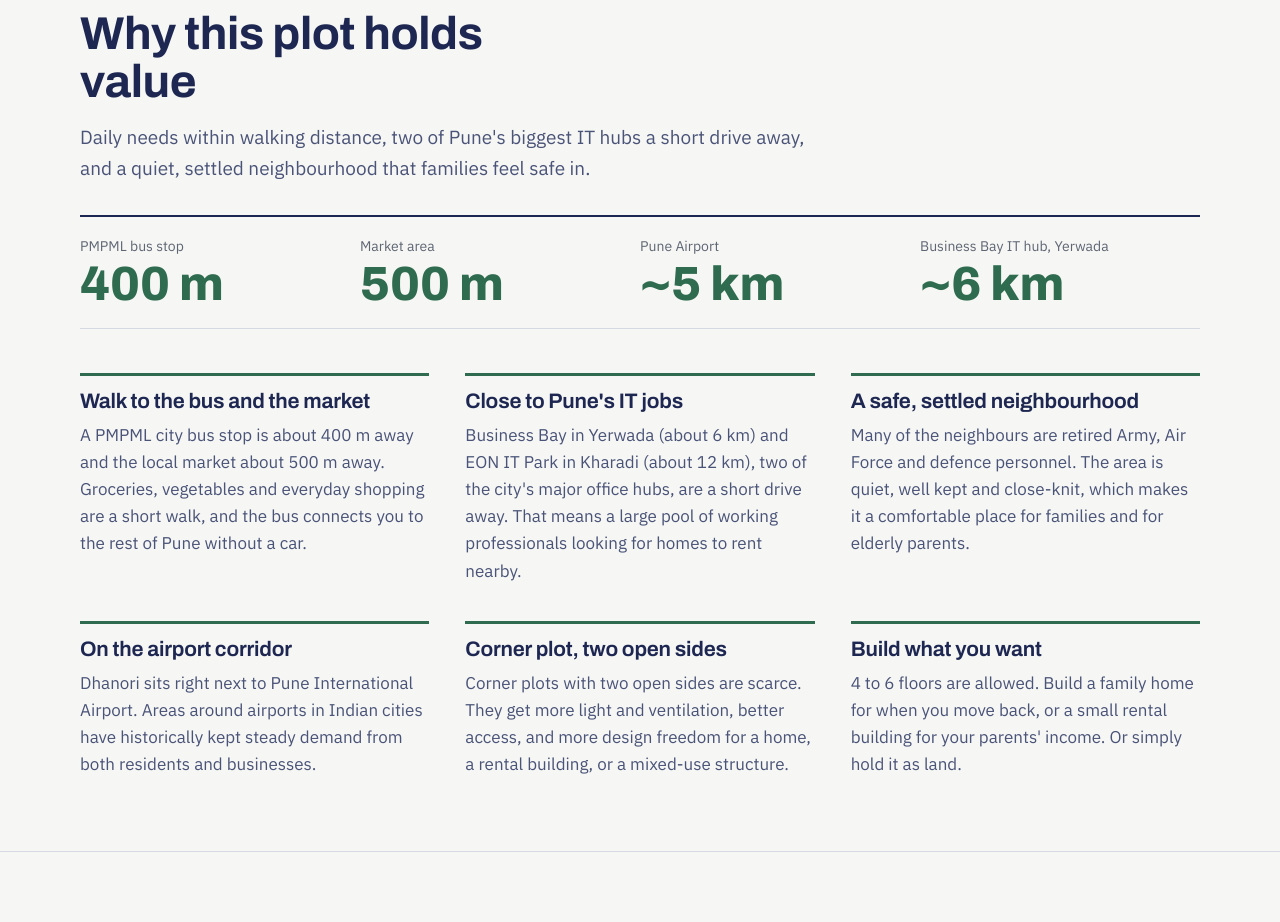
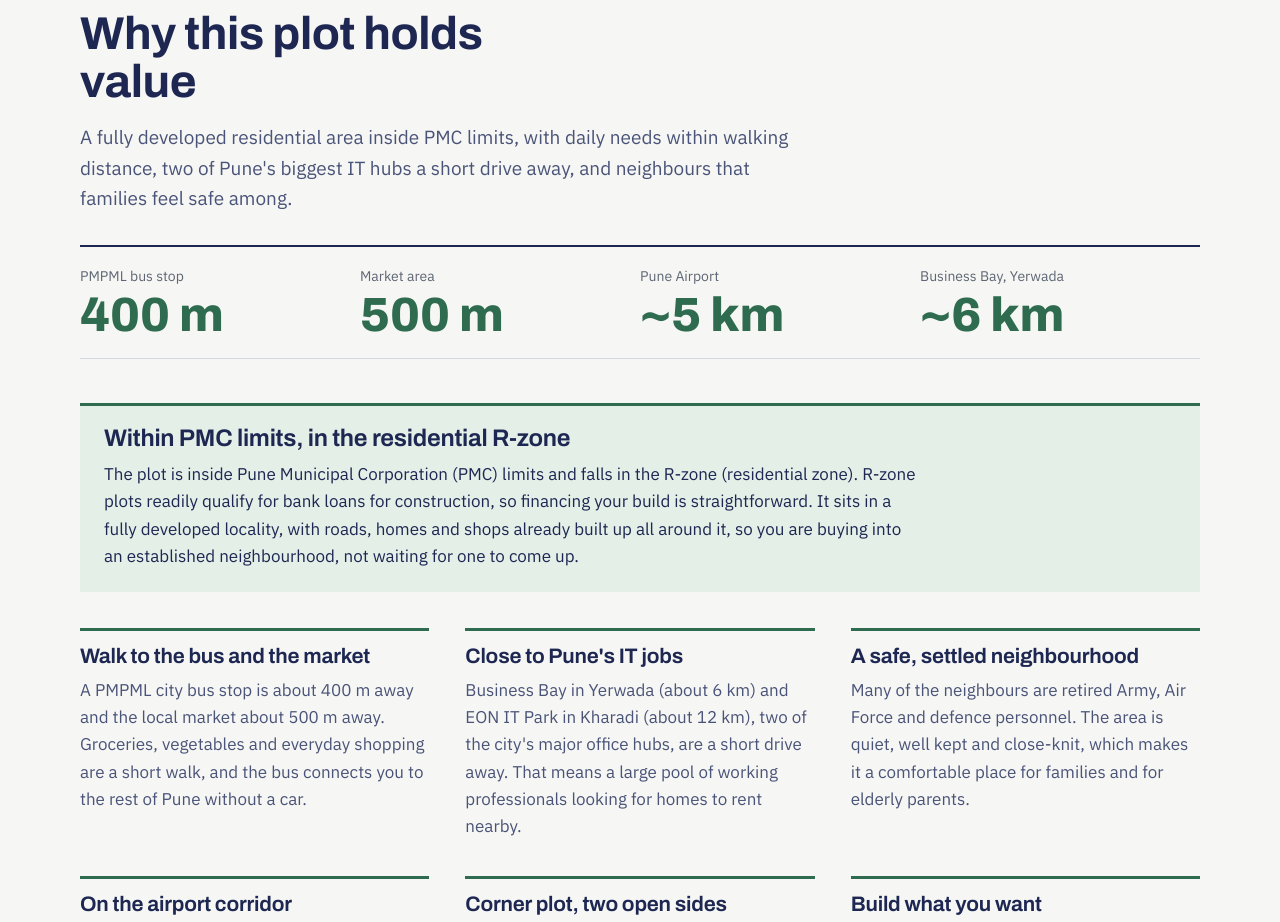
Before and after one commit to ashish051321/pune_airport_plot, a plain HTML site: page index.html in a window 1280 px wide. Shown: the part 3620-4542 px from the top of the page. Drawn offline with Linux system fonts and the light colour scheme.

Commit message:
enhanced the USP

```diff
--- a/index.html
+++ b/index.html
@@ -142,6 +142,9 @@ section { padding: 72px 0; border-top: 1px solid var(--line); }
 .why { display: grid; grid-template-columns: repeat(3, 1fr); gap: 36px 36px; margin-top: 44px; }
 .why p { margin-top: 10px; color: var(--ink-soft); }
 .why h3 { padding-top: 14px; border-top: 3px solid var(--plot); }
+.why .lead { grid-column: 1 / -1; background: var(--plot-wash); padding: 20px 24px 22px; border-top: 3px solid var(--plot); }
+.why .lead h3 { font-size: 24px; padding-top: 0; border-top: 0; }
+.why .lead p { max-width: 80ch; color: var(--ink); }
 
 /* buying from abroad steps: a real sequence, so numbered */
 .steps { list-style: none; counter-reset: s; padding: 0; margin: 36px 0 0; display: grid; gap: 0; }
@@ -306,14 +309,18 @@ footer p { max-width: 90ch; }
 <section id="why">
   <div class="wrap">
     <h2>Why this plot holds value</h2>
-    <p class="lede" style="margin-top:16px">Daily needs within walking distance, two of Pune's biggest IT hubs a short drive away, and a quiet, settled neighbourhood that families feel safe in.</p>
+    <p class="lede" style="margin-top:16px">A fully developed residential area inside PMC limits, with daily needs within walking distance, two of Pune's biggest IT hubs a short drive away, and neighbours that families feel safe among.</p>
     <dl class="stats">
       <div><dt>PMPML bus stop</dt><dd>400 m</dd></div>
       <div><dt>Market area</dt><dd>500 m</dd></div>
       <div><dt>Pune Airport</dt><dd>~5 km</dd></div>
-      <div><dt>Business Bay IT hub, Yerwada</dt><dd>~6 km</dd></div>
+      <div><dt>Business Bay, Yerwada</dt><dd>~6 km</dd></div>
     </dl>
     <div class="why">
+      <div class="lead">
+        <h3>Within PMC limits, in the residential R-zone</h3>
+        <p>The plot is inside Pune Municipal Corporation (PMC) limits and falls in the R-zone (residential zone). R-zone plots readily qualify for bank loans for construction, so financing your build is straightforward. It sits in a fully developed locality, with roads, homes and shops already built up all around it, so you are buying into an established neighbourhood, not waiting for one to come up.</p>
+      </div>
       <div>
         <h3>Walk to the bus and the market</h3>
         <p>A PMPML city bus stop is about 400 m away and the local market about 500 m away. Groceries, vegetables and everyday shopping are a short walk, and the bus connects you to the rest of Pune without a car.</p>
```
